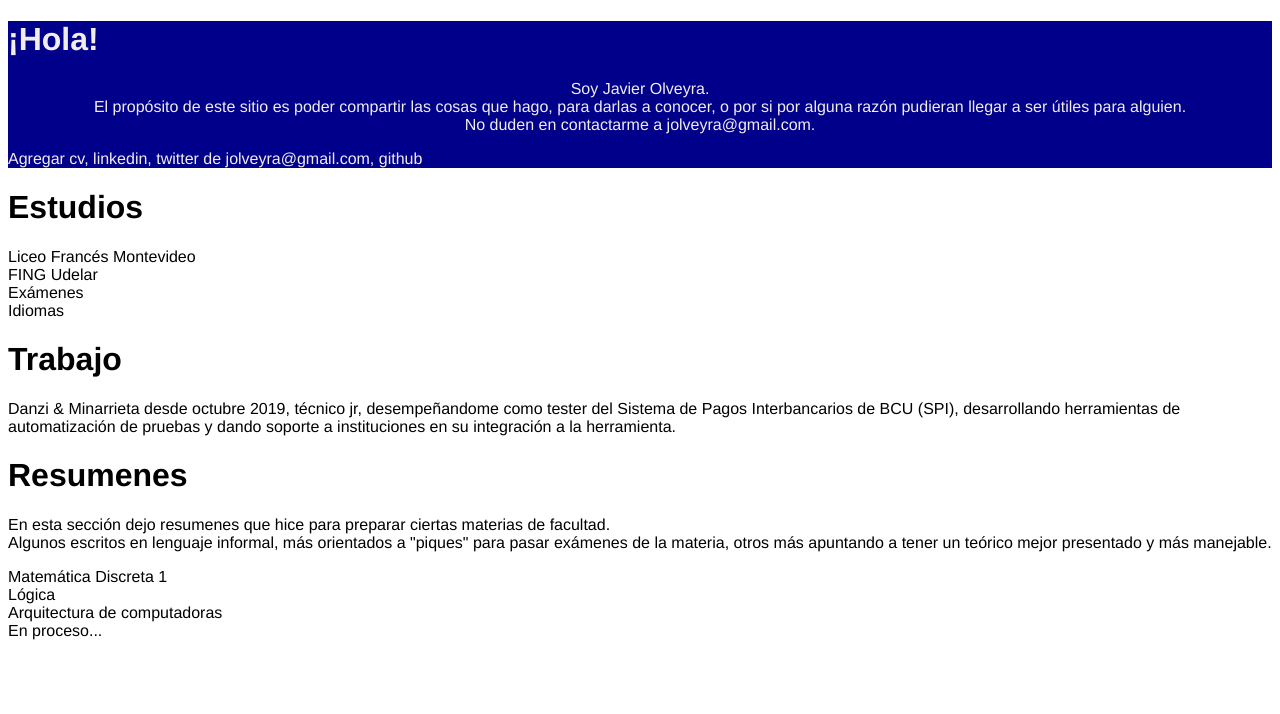
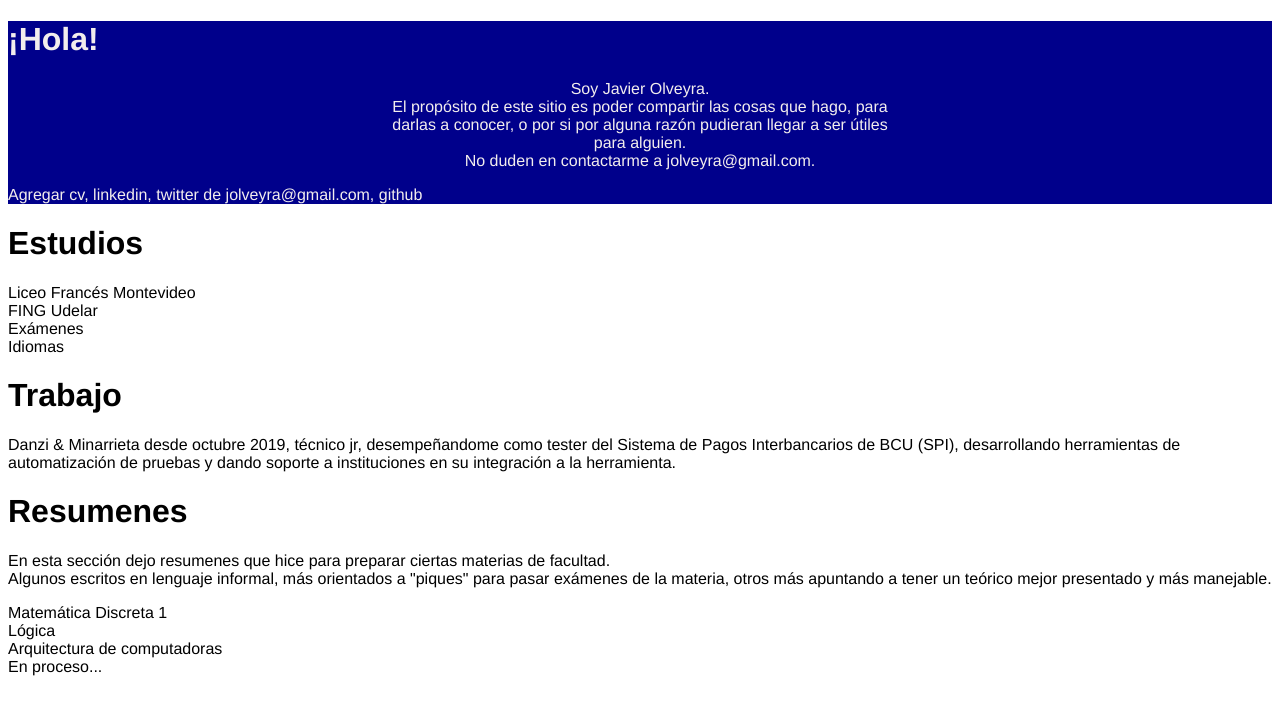
Before and after one commit to jolveyra/Portafolio, a plain HTML site: page index.html in a window 1280 px wide. Drawn offline with Linux system fonts and the light colour scheme.

Commit message:
primer contenido en index y css

```diff
--- a/style.css
+++ b/style.css
@@ -3,15 +3,20 @@ body{
     font-family: 'helvetica', 'sans-serif';
 }
 
+.contenido{
+
+}
+
 #presentacion{
     background-color: darkblue;
-    /* min-height: 100%;
-    min-width: 100%; */
-    viewport-fit: 100%;
     color: rgb(242, 237, 237);
+    width: 100%;
+    height: 100%;
 }
 
 #parrafo-1{
     text-align: center;
+    width: 40%;
+    margin: auto;
 
 }
```
